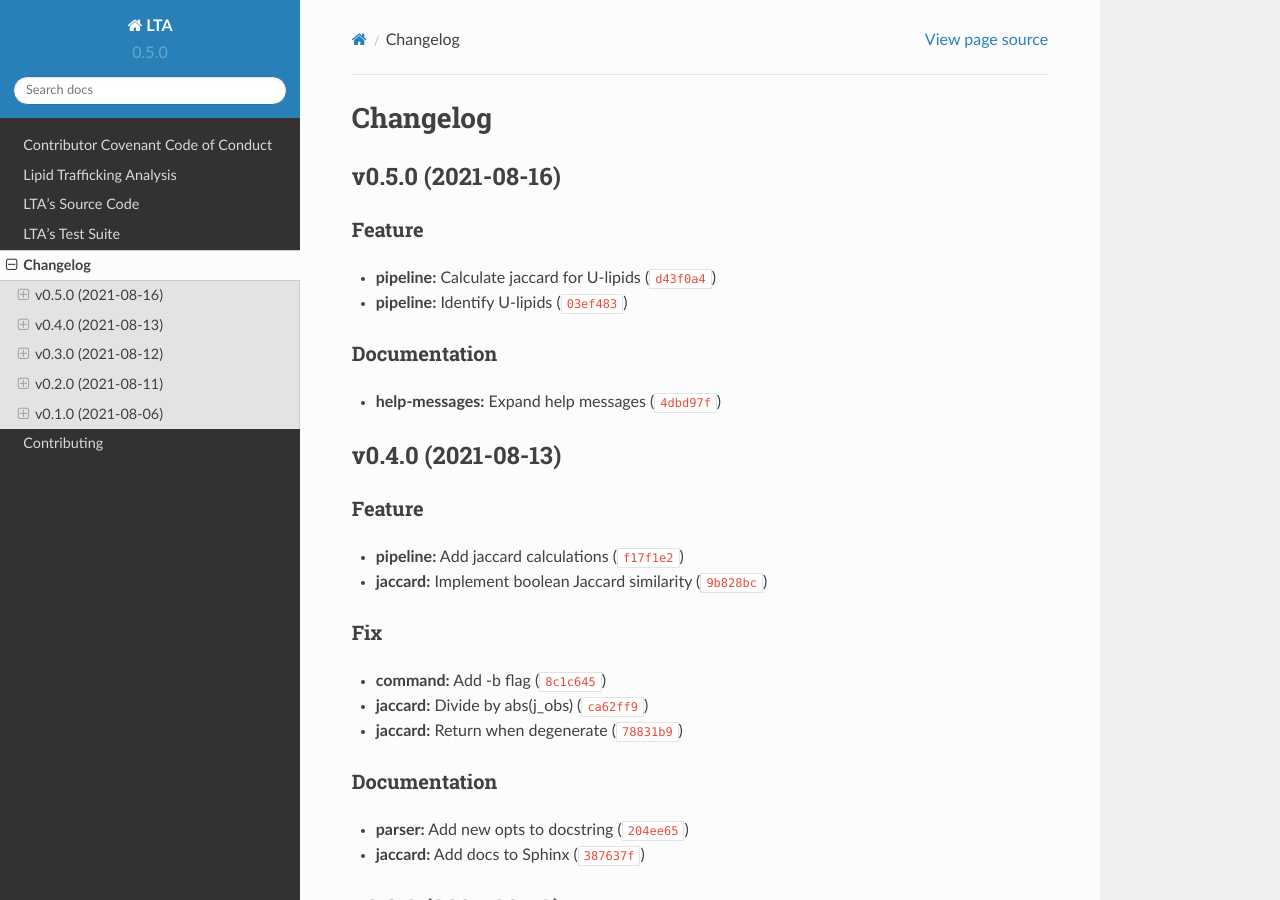
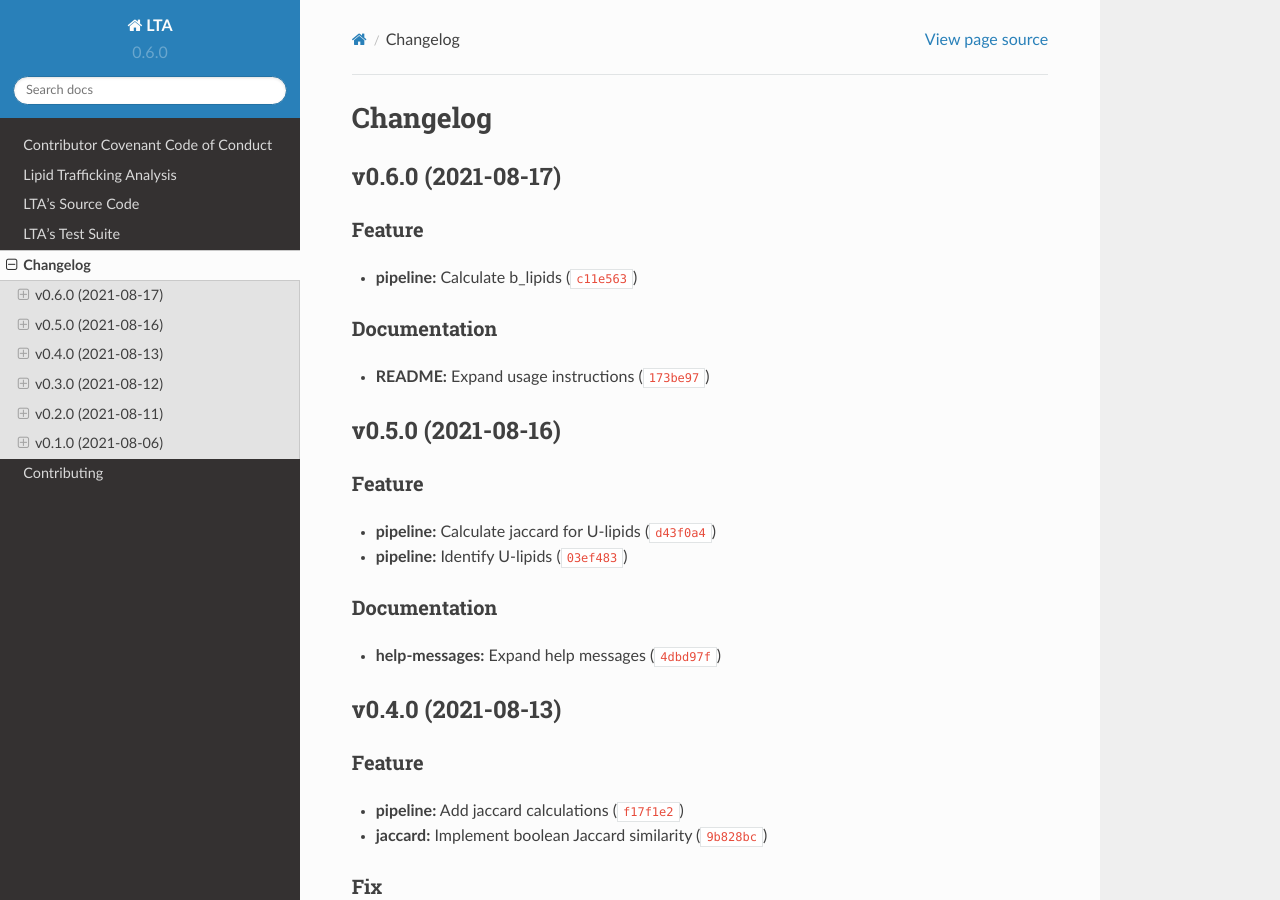
Before and after one commit to IMS-Bio2Core-Facility/lta, a Sphinx documentation site: the page built from docs/changelog.md, in a window 1280 px wide and 900 px high. Built offline with Sphinx 7.4.7 and the Read the Docs theme 2.0.0, drawn with Linux system fonts in a browser that asks for light colours.

Commit message:
0.6.0
Automatically generated by python-semantic-release

```diff
--- a/CHANGELOG.md
+++ b/CHANGELOG.md
@@ -1,6 +1,13 @@
 # Changelog
 
 <!--next-version-placeholder-->
+
+## v0.6.0 (2021-08-17)
+### Feature
+* **pipeline:** Calculate b_lipids ([`c11e563`](https://github.com/IMS-Bio2Core-Facility/lta/commit/c11e563fb41d0caefa6b0a8fe0dcfbe7167ece0c))
+
+### Documentation
+* **README:** Expand usage instructions ([`173be97`](https://github.com/IMS-Bio2Core-Facility/lta/commit/173be9708feb9e41a89b2d77bd0c40357ccfa4f1))
 
 ## v0.5.0 (2021-08-16)
 ### Feature
--- a/docs/conf.py
+++ b/docs/conf.py
@@ -12,7 +12,7 @@ sys.path.insert(0, os.path.abspath("../lta/"))
 project = "LTA"
 author = "Ryan B Patterson-Cross"
 copyright = "2021, IMS-MRL Bioinformatics and Biostatistic Core"
-version = "0.5.0"
+version = "0.6.0"
 extensions = [
     "sphinx_rtd_theme",
     "sphinx.ext.autodoc",
--- a/lta/__init__.py
+++ b/lta/__init__.py
@@ -7,4 +7,4 @@ __version__ : str
     The version number,
     specified in the form 'major.minor.patch'
 """
-__version__ = "0.5.0"
+__version__ = "0.6.0"
--- a/pyproject.toml
+++ b/pyproject.toml
@@ -1,6 +1,6 @@
 [tool.poetry]
 name = "LTA"
-version = "0.5.0"
+version = "0.6.0"
 description = "Lipid Trafficking Analysis"
 license = "MIT"
 authors = ["rbpatt2019 <rb.patterson.cross@gmail.com>"]
```
